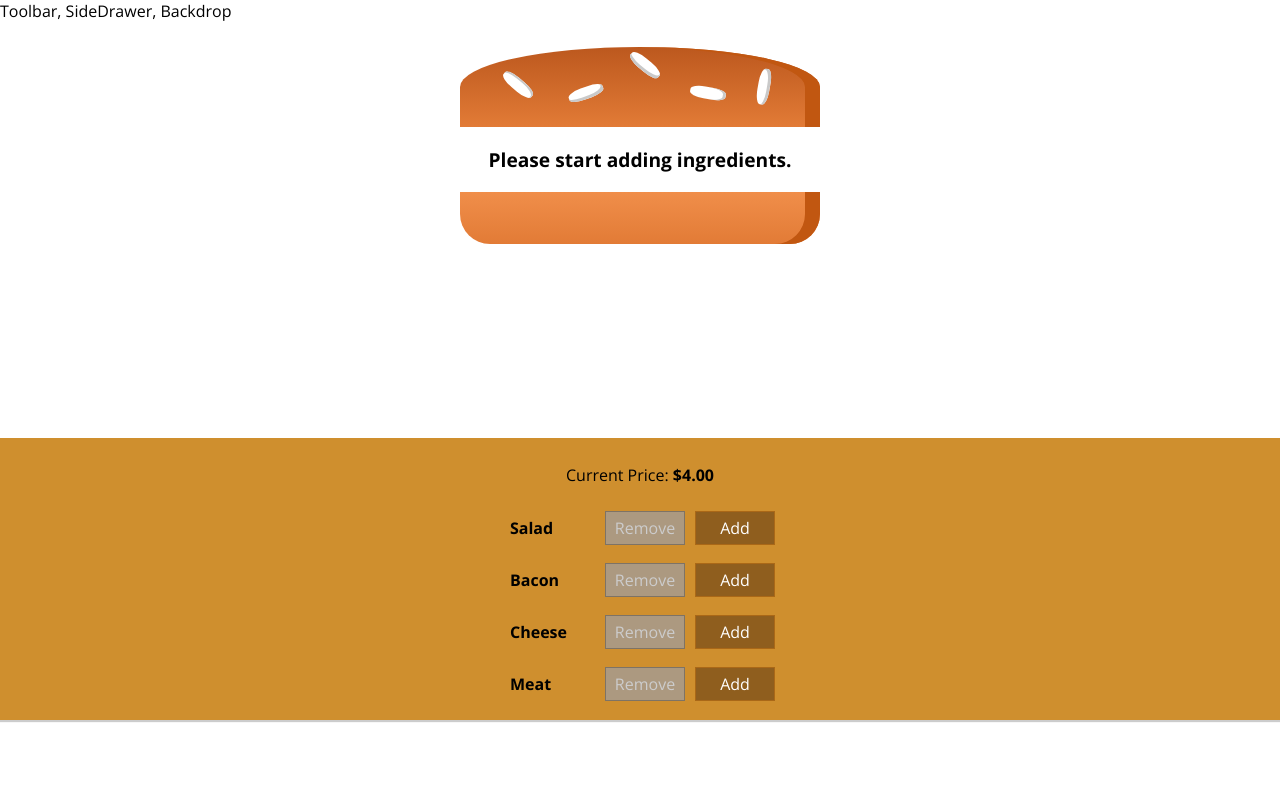
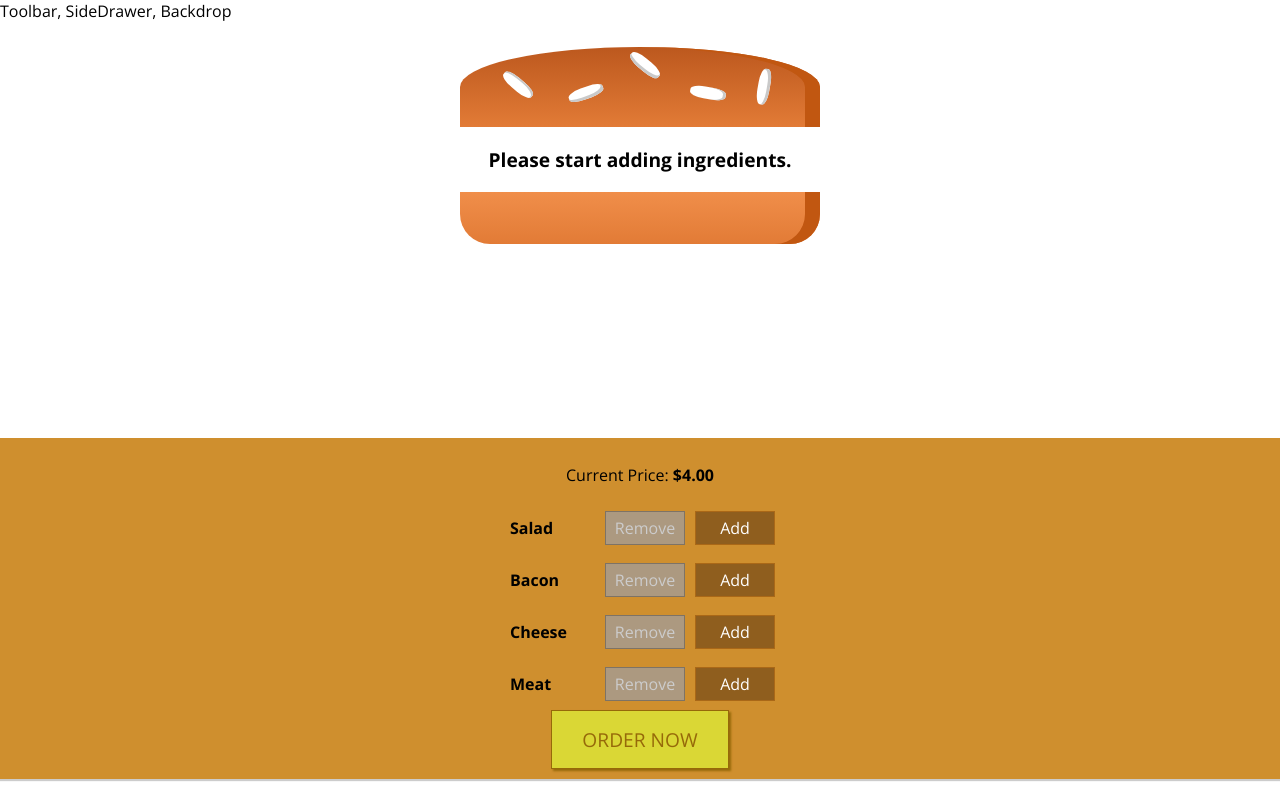
Before and after one commit to gitrkaplan/react-burger-builder, a React app: page / in a window 1280 px wide. Built offline with nearby package versions, Linux system fonts and the light colour scheme.

Commit message:
Adds "ORDER NOW" button and styling. #6

```diff
--- a/src/components/Burger/BuildControls/BuildControls.css
+++ b/src/components/Burger/BuildControls/BuildControls.css
@@ -8,3 +8,47 @@
   margin: auto;
   padding: 10px 0;
 }
+
+.OrderButton {
+  background-color: #dad735;
+  outline: none;
+  cursor: pointer;
+  border: 1px solid #966909;
+  color: #966909;
+  font-family: inherit;
+  font-size: 1.2em;
+  padding: 15px 30px;
+  box-shadow: 2px 2px 2px #966909;
+}
+
+.OrderButton:hover,
+.OrderButton:active {
+  background-color: #a0db41;
+  border: 1px solid #966909;
+  color: #966909;
+}
+
+.OrderButton:disabled {
+  background-color: #c7c6c6;
+  cursor: not-allowed;
+  border: 1px solid #ccc;
+  color: #888;
+}
+
+.OrderButton:not(:disabled) {
+  animation: enable 0.3s linear;
+}
+
+@keyframes enable {
+  0% {
+    transform: scale(1);
+  }
+
+  60% {
+    transform: scale(1.1);
+  }
+
+  100% {
+    transform: scale(1);
+  }
+}
--- a/src/components/Burger/BuildControls/BuildControls.js
+++ b/src/components/Burger/BuildControls/BuildControls.js
@@ -24,6 +24,7 @@
         label={ctrl.label}
       />
     ))}
+    <button className={classes.OrderButton}>ORDER NOW</button>
   </div>
 )
 
```
